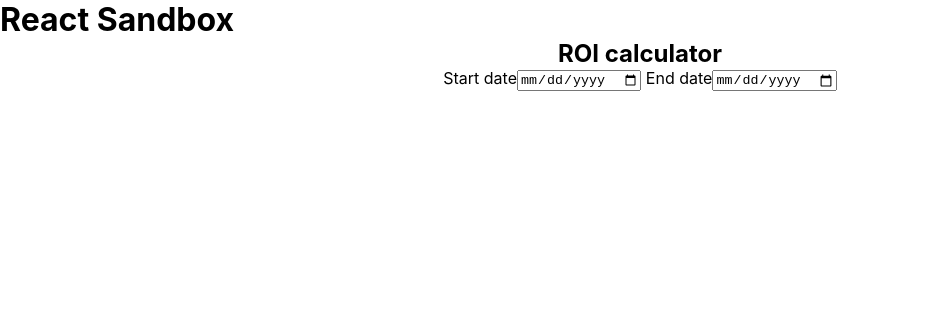
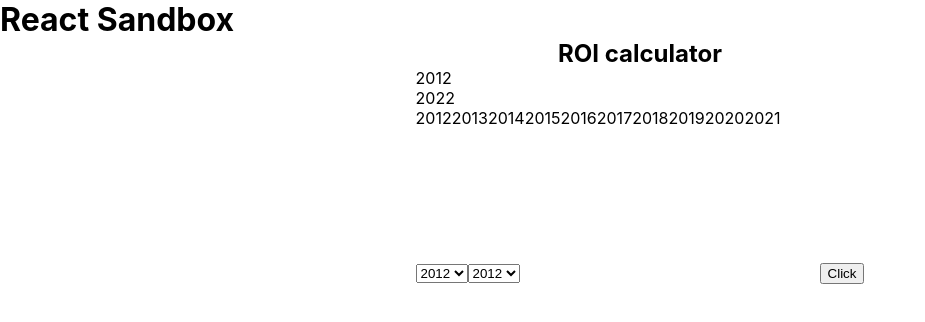
Before and after one commit to Dadagis/react-sandbox, a React (Create React App) app: page / in a window 1280 px wide. Shown: the top 322 px of the page, without its empty margins (0-925 px from the left). Built offline with nearby package versions, Linux system fonts and the light colour scheme.

Commit message:
:construction: trying to make the graph works as intended

```diff
--- a/src/components/calculator.jsx
+++ b/src/components/calculator.jsx
@@ -1,12 +1,105 @@
-import React from 'react';
+import React, { useEffect, useState } from 'react';
+import Chart from 'chart.js/auto';
 
 export default function Calculator() {
+  const [chart, setChart] = useState(null);
+  const [chartLoaded, setChartLoaded] = useState(null);
+  const [startYear, setStartYear] = useState(2012);
+  const [endYear, setEndYear] = useState(new Date().getFullYear());
+  const [yearsArray, setYearsArray] = useState([]);
+  const [rangeArray, setRangeArray] = useState([]);
+
+  const generateChart = () => {
+    if (chart) chart.destroy();
+
+    console.log(yearsArray);
+
+    const revenue = [
+      1000, 1500, 2000, 2500, 3000, 4000, 5000, 7000, 9000, 5000, 11000,
+    ];
+
+    const graph = new Chart(document.getElementById('chart-container'), {
+      type: 'line',
+      data: {
+        labels: rangeArray,
+        datasets: [
+          {
+            label: 'Revenue',
+            data: revenue.map((data) => data),
+          },
+        ],
+      },
+    });
+
+    setChart(graph);
+    setChartLoaded(true);
+  };
+
+  const populateYearsArray = () => {
+    const currentYear = new Date().getFullYear();
+    const yearsArray = [];
+    for (let year = startYear; year < currentYear; year++) {
+      yearsArray.push(year);
+    }
+    setYearsArray(yearsArray);
+  };
+
+  const populateRangeArray = () => {
+    console.log('coucou', startYear);
+    console.log('coucou', endYear);
+    const rangeArray = [];
+    for (let year = startYear; year < endYear; year++) {
+      rangeArray.push(year);
+    }
+  };
+
+  const updateChartStartDate = ({ target }) => {
+    setStartYear(target.value);
+    populateRangeArray();
+    generateChart();
+  };
+
+  const updateChartEndDate = ({ target }) => {
+    setEndYear(target.value);
+    populateRangeArray();
+    generateChart();
+  };
+
+  useEffect(() => {
+    populateYearsArray();
+    populateRangeArray();
+  }, []);
+
   return (
     <div>
-      <label htmlFor="date-start"></label> Start date
-      <input type="date" id="date-start" />
-      <label htmlFor="date-end"></label> End date
-      <input type="date" id="date-end" />
+      <p>{startYear}</p>
+      <p>{endYear}</p>
+      <p>{yearsArray}</p>
+      <p>{rangeArray}</p>
+      <select
+        name="dropdown-years"
+        id="dropdown-years-start"
+        onChange={updateChartStartDate}
+      >
+        {yearsArray.map((year) => (
+          <option key={`${year}-start`} value={year}>
+            {year}
+          </option>
+        ))}
+      </select>
+      <select
+        name="dropdown-years"
+        id="dropdown-years-end"
+        onChange={updateChartEndDate}
+      >
+        {yearsArray.map((year) => (
+          <option key={`${year}-end`} value={year}>
+            {year}
+          </option>
+        ))}
+      </select>
+      <canvas id="chart-container"></canvas>
+      <button onClick={() => generateChart()}>Click</button>
     </div>
   );
 }
```
